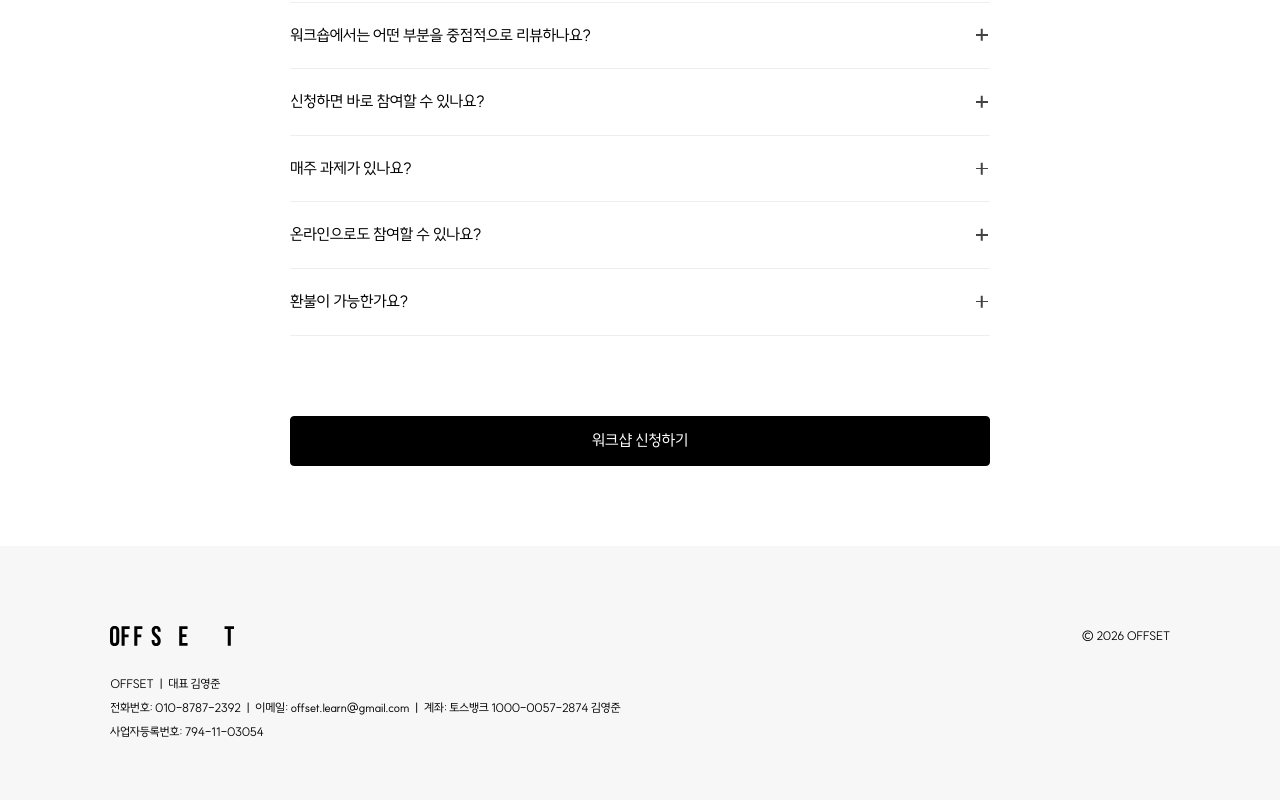
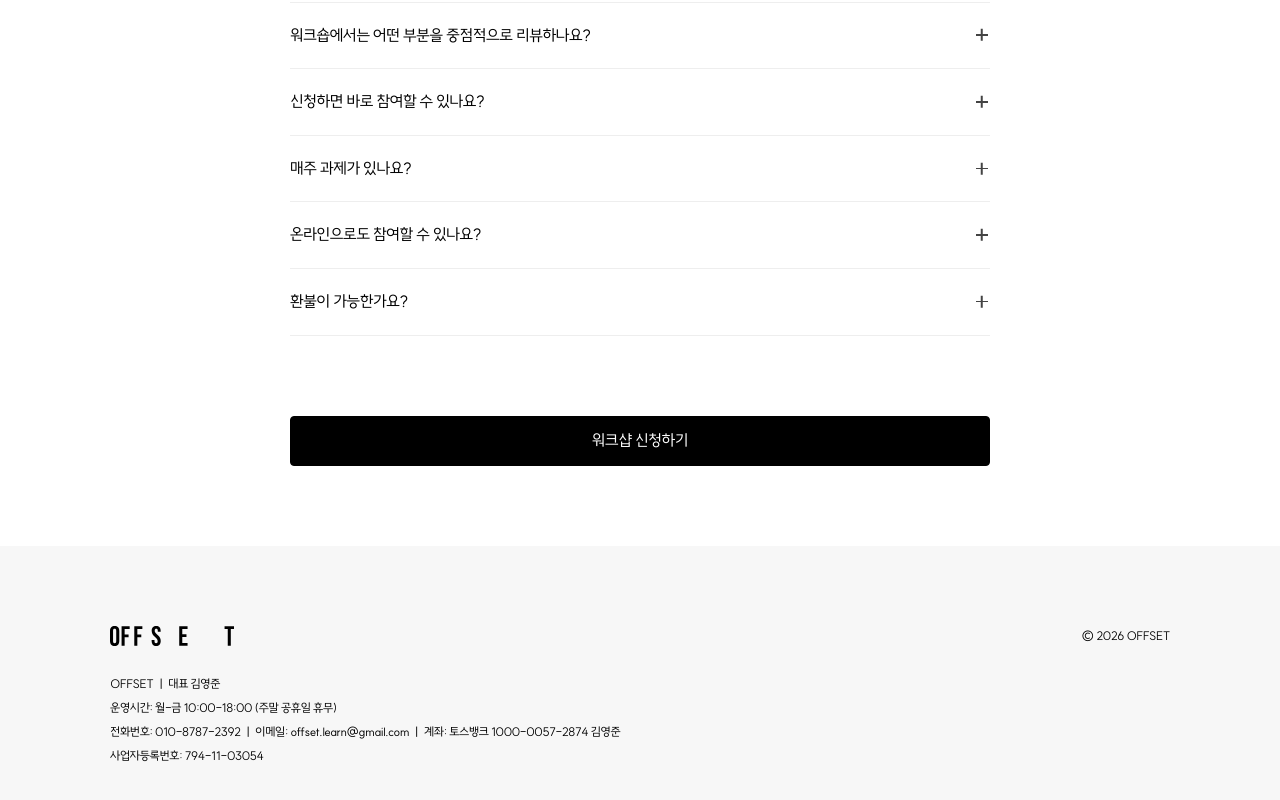
Before and after one commit to jayyoungjun-kim/offset, a Next.js app: page /workshop in a window 1280 px wide. Shown: the part 3865-4665 px from the top of the page. Built offline with nearby package versions, Linux system fonts and the light colour scheme; no server answers.

Commit message:
Add footer business hours

```diff
--- a/app/site-footer.tsx
+++ b/app/site-footer.tsx
@@ -5,6 +5,7 @@ export default function SiteFooter(){
     <div className="footer-top-row"><img className="footer-logo" src={footerLogo.src} alt="OFFSET" width="124" height="20" /><p className="footer-copy">© 2026 OFFSET</p></div>
     <div className="footer-info">
       <p>OFFSET ㅣ 대표 김영준</p>
+      <p>운영시간: 월-금 10:00-18:00 (주말 공휴일 휴무)</p>
       <p>전화번호: <a href="tel:01087872392">010-8787-2392</a> ㅣ 이메일: <a href="mailto:offset.learn@gmail.com">offset.learn@gmail.com</a> ㅣ 계좌: 토스뱅크 1000-0057-2874 김영준</p>
       <p>사업자등록번호: 794-11-03054</p>
     </div>
```
Also changed, not shown: 2 other files (tests, documents, lock files or other folders).
